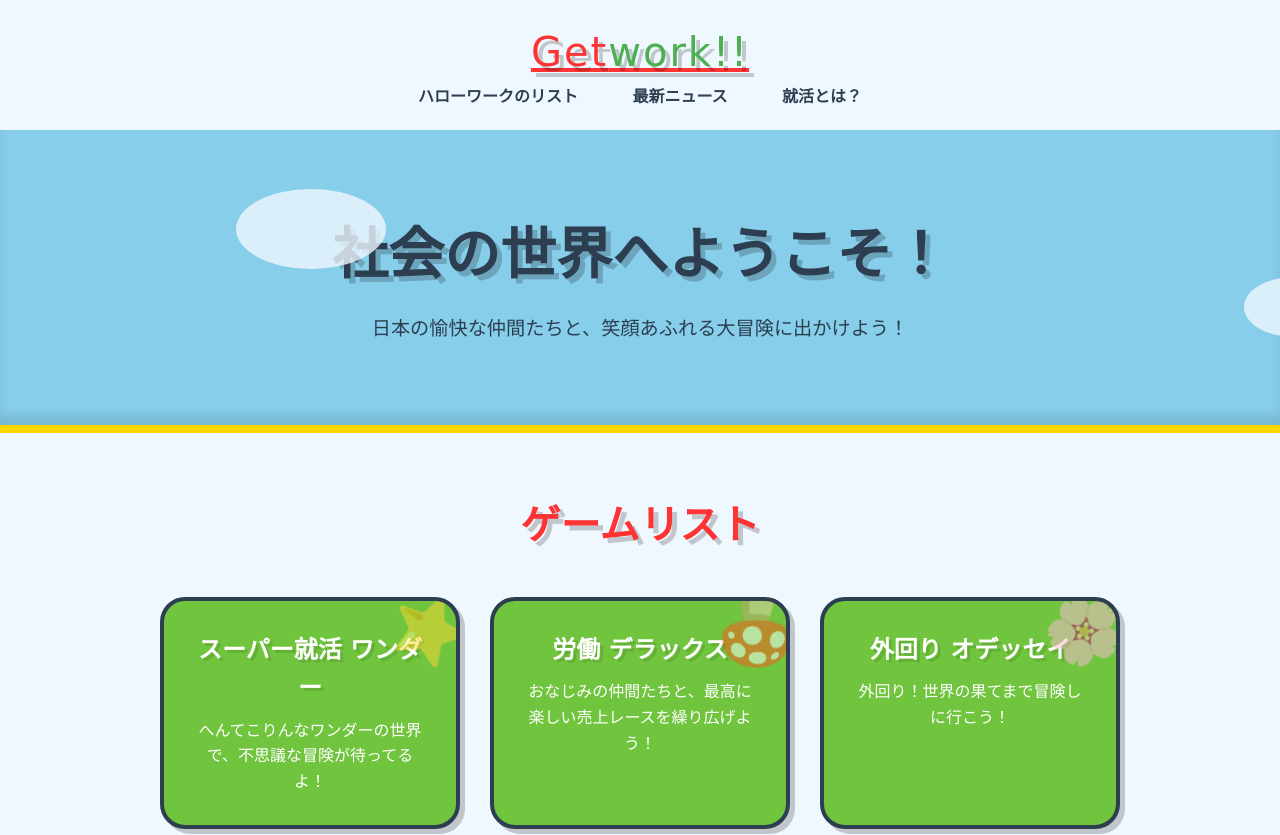
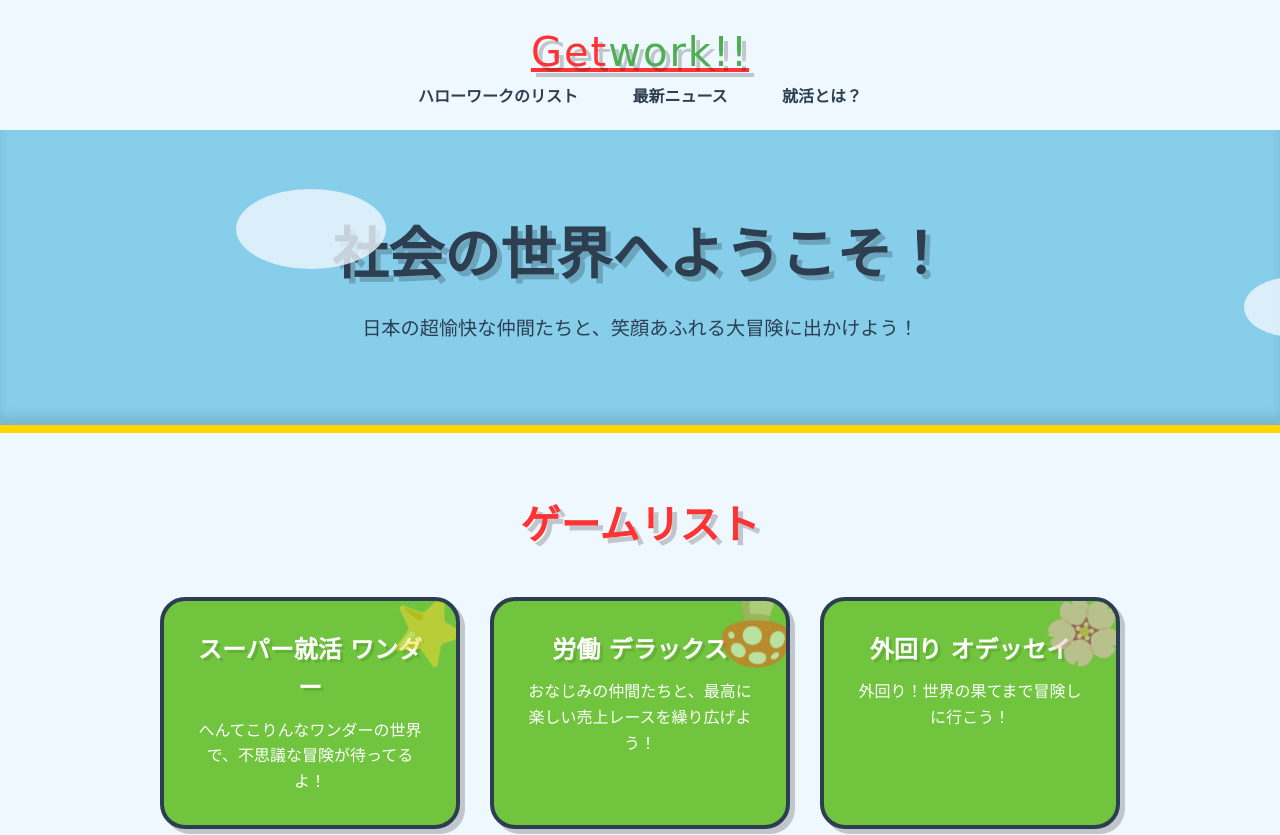
Before and after one commit to Miyazaki222/Git_testday2_02, a plain HTML site: page index.html in a window 1280 px wide. Shown: the top 835 px of the page. Drawn offline with Linux system fonts and the light colour scheme; a web font is replaced by a local one.

Commit message:
[fix]日本の超愉快に変更

```diff
--- a/index.html
+++ b/index.html
@@ -26,7 +26,7 @@
         <section class="hero">
             <div class="container">
                 <h1>社会の世界へようこそ！</h1>
-                <p>日本の愉快な仲間たちと、笑顔あふれる大冒険に出かけよう！</p>
+                <p>日本の超愉快な仲間たちと、笑顔あふれる大冒険に出かけよう！</p>
             </div>
         </section>
 
```
